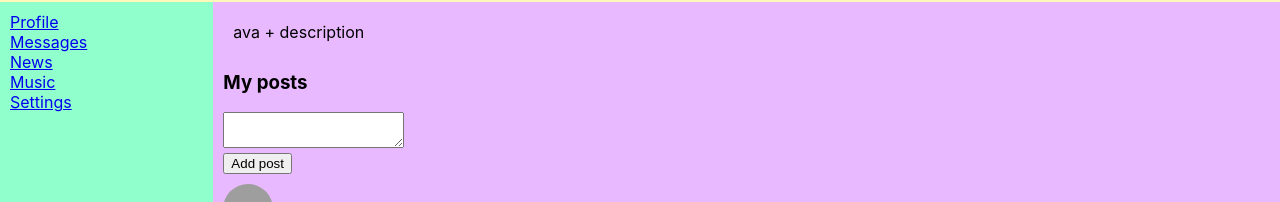
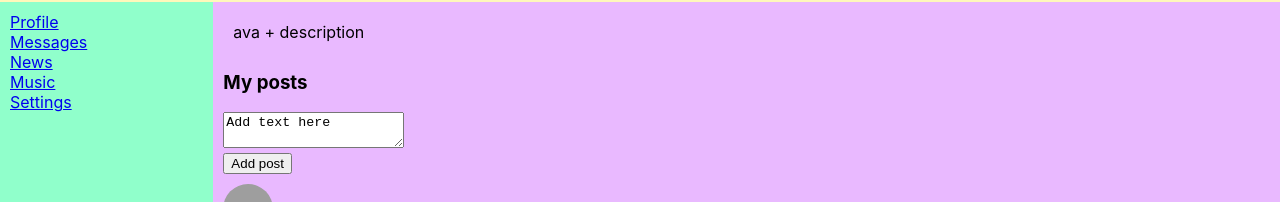
Before and after one commit to i-donut-know/it-kamasutra, a React (Create React App) app: page /profile in a window 1280 px wide. Shown: the part 78-280 px from the top of the page. Built offline with nearby package versions, Linux system fonts and the light colour scheme; grey boxes are pictures that could not be loaded.

Commit message:
callback, subscribe,observer

```diff
--- a/src/App.js
+++ b/src/App.js
@@ -1,11 +1,11 @@
 import React from "react";
-import "./App.css";
+import { BrowserRouter, Route, Routes } from "react-router-dom";
 import Header from "./components/Header/Header";
 import Navbar from "./components/Navbar/Navbar";
 import Profile from "./components/Profile/Profile";
 import Dialogs from "./components/Dialogs/Dialogs";
 import NotFound from "./components/NotFound";
-import { BrowserRouter, Route, Routes } from "react-router-dom";
+import "./App.css";
 
 const App = (props) => {
   return (
@@ -32,8 +32,9 @@
               path="/profile"
               element={
                 <Profile
-                  state={props.state.profilePage}
+                  profilePage={props.state.profilePage}
                   addPost={props.addPost}
+                  updateNewPostText={props.updateNewPostText}
                 />
               }
             />
--- a/src/components/Dialogs/DialogItem/DialogItem.jsx
+++ b/src/components/Dialogs/DialogItem/DialogItem.jsx
@@ -1,6 +1,6 @@
 import React from "react";
+import { NavLink } from "react-router-dom";
 import s from "./../Dialogs.module.css";
-import { NavLink } from "react-router-dom";
 
 const DialogItem = ({ name, id }) => {
   let path = "/dialogs/" + id;
--- a/src/components/Dialogs/Dialogs.jsx
+++ b/src/components/Dialogs/Dialogs.jsx
@@ -1,7 +1,7 @@
 import React from "react";
-import s from "./Dialogs.module.css";
 import DialogItem from "./DialogItem/DialogItem";
 import Message from "./Message/Message";
+import s from "./Dialogs.module.css";
 
 const Dialogs = (props) => {
   let dialogsElements = props.state.dialogs.map((d) => {
--- a/src/components/Navbar/Navbar.jsx
+++ b/src/components/Navbar/Navbar.jsx
@@ -1,6 +1,6 @@
 import React from "react";
+import { NavLink } from "react-router-dom";
 import s from "./Navbar.module.css";
-import { NavLink } from "react-router-dom";
 
 const Navbar = () => {
   return (
--- a/src/components/Profile/MyPosts/MyPosts.jsx
+++ b/src/components/Profile/MyPosts/MyPosts.jsx
@@ -1,6 +1,6 @@
 import React from "react";
+import Post from "./Post/Post";
 import s from "./MyPosts.module.css";
-import Post from "./Post/Post";
 
 const MyPosts = (props) => {
   let postsElements = props.posts.map((p) => {
@@ -10,9 +10,12 @@
   let newPostElement = React.createRef();
 
   let addPost = () => {
+    props.addPost();
+  };
+
+  let onPostChange = () => {
     let text = newPostElement.current.value;
-    props.addPost(text);
-    newPostElement.current.value = "";
+    props.updateNewPostText(text);
   };
 
   return (
@@ -20,7 +23,11 @@
       <h3>My posts</h3>
       <div>
         <div>
-          <textarea ref={newPostElement}></textarea>
+          <textarea
+            onChange={onPostChange}
+            ref={newPostElement}
+            value={props.newPostText}
+          />
         </div>
         <div>
           <button onClick={addPost}>Add post</button>
--- a/src/components/Profile/Profile.jsx
+++ b/src/components/Profile/Profile.jsx
@@ -6,7 +6,12 @@
   return (
     <div>
       <ProfileInfo />
-      <MyPosts posts={props.state.posts} addPost={props.addPost} />
+      <MyPosts
+        posts={props.profilePage.posts}
+        newPostText={props.profilePage.newPostText}
+        addPost={props.addPost}
+        updateNewPostText={props.updateNewPostText}
+      />
     </div>
   );
 };
--- a/src/index.js
+++ b/src/index.js
@@ -1,5 +1,24 @@
+import state from "./redux/state";
+import React from "react";
+import ReactDOM from "react-dom";
+import App from "./App";
+import { addPost, updateNewPostText } from "./redux/state";
+import { subscribe } from "./redux/state";
 import "./index.css";
-import { rerenderEntireTree } from "./render";
-import state from "./redux/state";
+
+let rerenderEntireTree = (state) => {
+  ReactDOM.render(
+    <React.StrictMode>
+      <App
+        state={state}
+        addPost={addPost}
+        updateNewPostText={updateNewPostText}
+      />
+    </React.StrictMode>,
+    document.getElementById("root")
+  );
+};
 
 rerenderEntireTree(state);
+
+subscribe(rerenderEntireTree);
--- a/src/redux/state.js
+++ b/src/redux/state.js
@@ -1,4 +1,6 @@
-import { rerenderEntireTree } from "../render";
+let rerenderEntireTree = () => {
+  console.log("state had been changed");
+};
 
 let state = {
   profilePage: {
@@ -6,6 +8,7 @@
       { id: 1, message: "Hello, Neo!", likesCount: 12 },
       { id: 2, message: "Choose wisely...", likesCount: 10 },
     ],
+    newPostText: "Add text here",
   },
   dialogsPage: {
     dialogs: [
@@ -21,14 +24,24 @@
   },
 };
 
-export let addPost = (postMessage) => {
+export const addPost = () => {
   let newPost = {
     id: 5,
-    message: postMessage,
+    message: state.profilePage.newPostText,
     likesCount: 0,
   };
   state.profilePage.posts.push(newPost);
+  state.profilePage.newPostText = "";
   rerenderEntireTree(state);
 };
 
+export const updateNewPostText = (newText) => {
+  state.profilePage.newPostText = newText;
+  rerenderEntireTree(state);
+};
+
+export const subscribe = (observer) => {
+  rerenderEntireTree = observer;
+};
+
 export default state;
--- a/src/render.js
+++ /dev/null
@@ -1,14 +0,0 @@
-import React from "react";
-import ReactDOM from "react-dom";
-import "./index.css";
-import App from "./App";
-import { addPost } from "./redux/state";
-
-export let rerenderEntireTree = (state) => {
-  ReactDOM.render(
-    <React.StrictMode>
-      <App state={state} addPost={addPost} />
-    </React.StrictMode>,
-    document.getElementById("root")
-  );
-};
```
Also changed, not shown: 1 other file (tests, documents, lock files or other folders).
